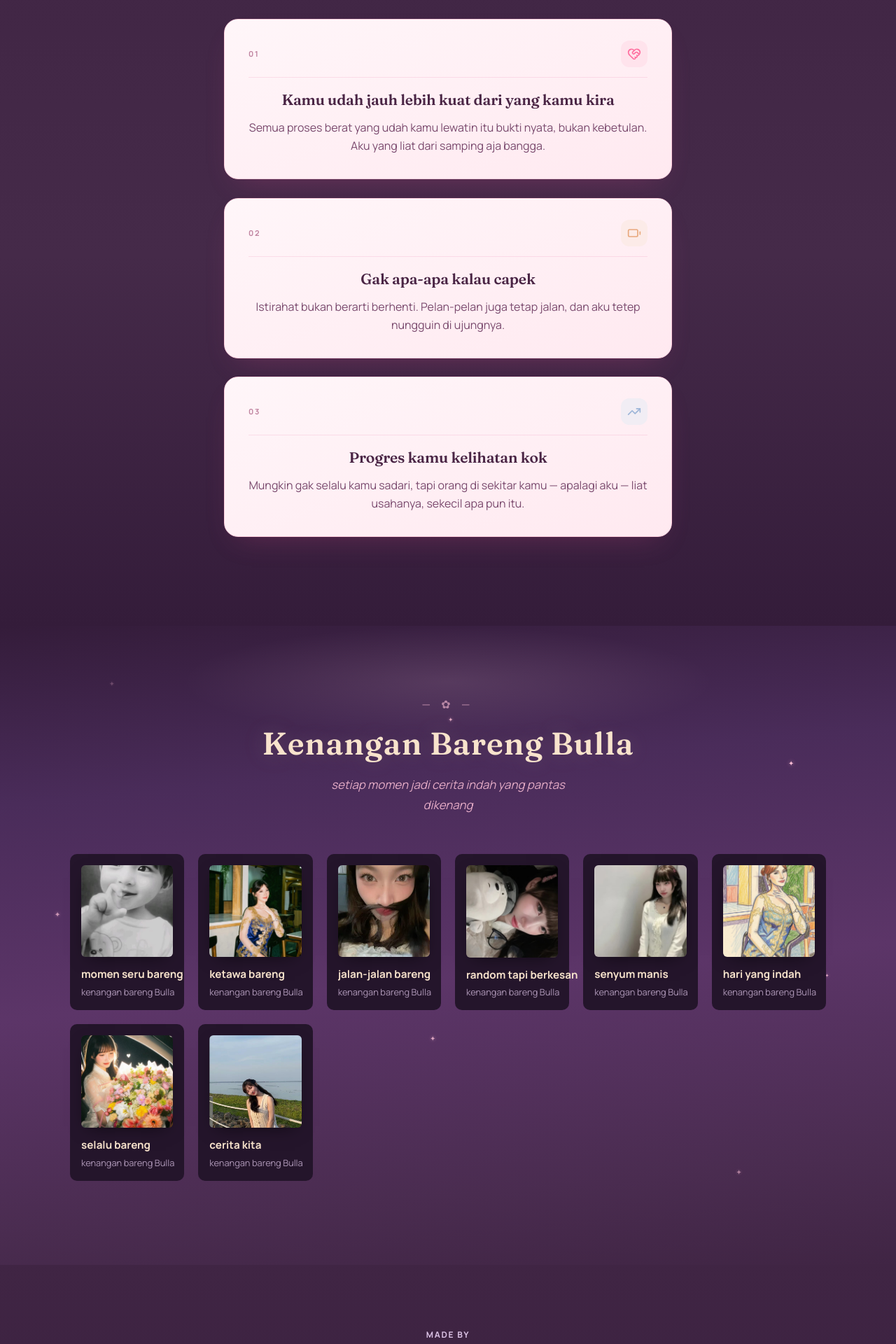
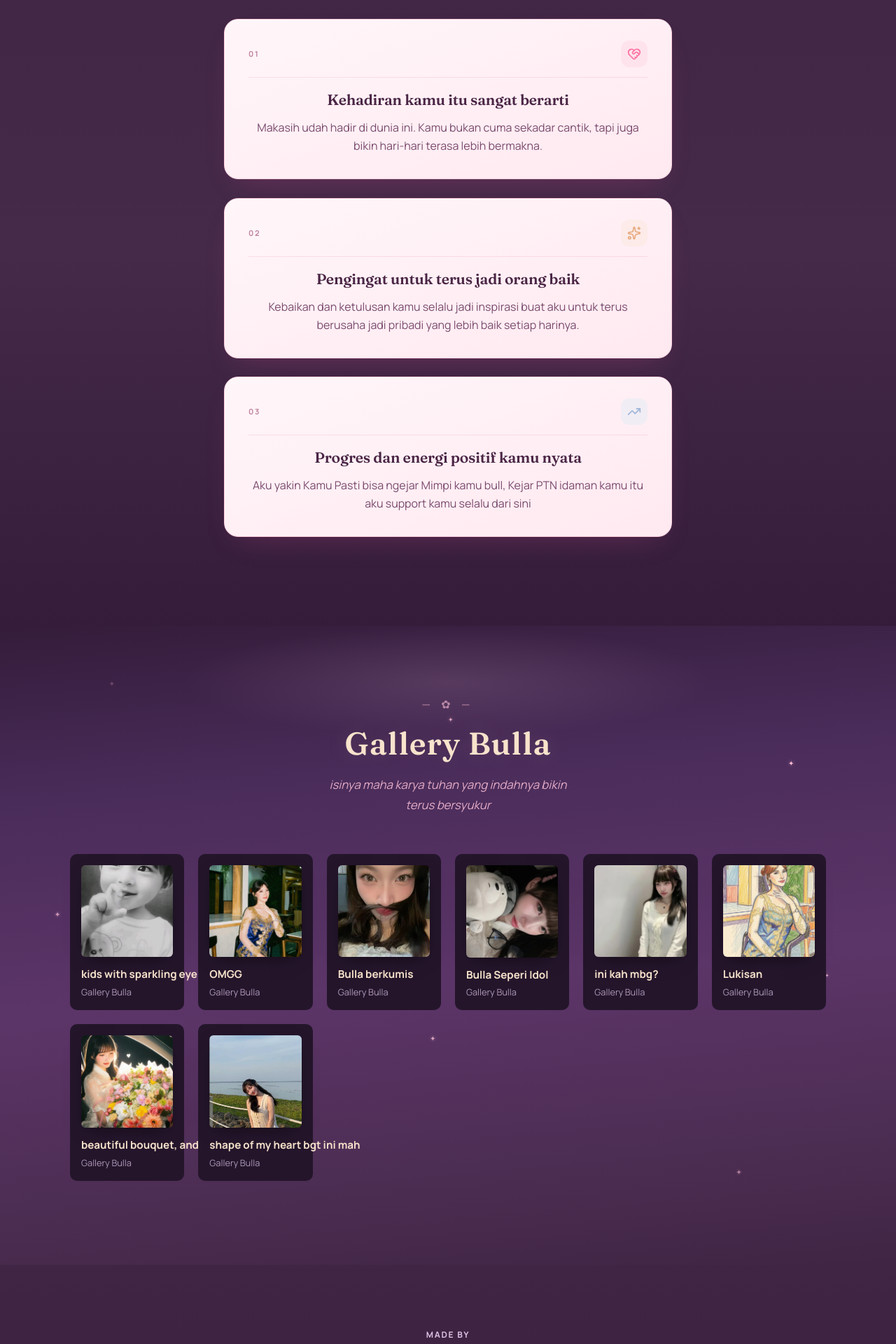
Before and after one commit to reyjinn-IT/bulla-project, a React (Vite) app: page / in a window 1280 px wide. Shown: the part 2180-4100 px from the top of the page at 70% size. Built offline with nearby package versions, Linux system fonts and the light colour scheme.

Commit message:
fix content Bulla-project V2

```diff
--- a/src/components/Encourage.tsx
+++ b/src/components/Encourage.tsx
@@ -5,20 +5,20 @@ import './Encourage.css'
 
 const CARDS: StackCard[] = [
   {
-    title: 'Kamu udah jauh lebih kuat dari yang kamu kira',
-    desc: 'Semua proses berat yang udah kamu lewatin itu bukti nyata, bukan kebetulan. Aku yang liat dari samping aja bangga.',
+    title: 'Kehadiran kamu itu sangat berarti',
+    desc: 'Makasih udah hadir di dunia ini. Kamu bukan cuma sekadar cantik, tapi juga bikin hari-hari terasa lebih bermakna.',
     icon: HeartHandshake,
     accent: '#ff6f9f',
   },
   {
-    title: 'Gak apa-apa kalau capek',
-    desc: 'Istirahat bukan berarti berhenti. Pelan-pelan juga tetap jalan, dan aku tetep nungguin di ujungnya.',
-    icon: Battery,
+    title: 'Pengingat untuk terus jadi orang baik',
+    desc: 'Kebaikan dan ketulusan kamu selalu jadi inspirasi buat aku untuk terus berusaha jadi pribadi yang lebih baik setiap harinya.',
+    icon: Sparkles,
     accent: '#e8a87c',
   },
   {
-    title: 'Progres kamu kelihatan kok',
-    desc: 'Mungkin gak selalu kamu sadari, tapi orang di sekitar kamu — apalagi aku — liat usahanya, sekecil apa pun itu.',
+    title: 'Progres dan energi positif kamu nyata',
+    desc: 'Aku yakin Kamu Pasti bisa ngejar Mimpi kamu bull, Kejar PTN idaman kamu itu aku support kamu selalu dari sini',
     icon: TrendingUp,
     accent: '#9db5d8',
   }
--- a/src/components/Gallery.css
+++ b/src/components/Gallery.css
@@ -304,22 +304,22 @@
     padding: 64px 16px 84px;
   }
   .gallery__grid {
-    grid-template-columns: repeat(2, 1fr);
-    gap: 12px;
+    grid-template-columns: 1fr;
+    gap: 14px;
   }
   .gallery__card {
-    padding: 10px;
+    padding: 14px;
   }
   .gallery__card-play {
     width: 36px;
     height: 36px;
   }
   .gallery__card-title {
-    font-size: 0.86rem;
+    font-size: 0.9rem;
     margin-top: 10px;
   }
   .gallery__card-sub {
-    font-size: 0.74rem;
+    font-size: 0.76rem;
   }
   .gallery__lightbox-close {
     top: 14px;
--- a/src/components/Gallery.tsx
+++ b/src/components/Gallery.tsx
@@ -8,14 +8,14 @@ interface Photo {
 }
 
 const PHOTOS: Photo[] = [
-  { src: '/photos/1.jpg', caption: 'momen seru bareng' },
-  { src: '/photos/2.jpg', caption: 'ketawa bareng' },
-  { src: '/photos/3.jpg', caption: 'jalan-jalan bareng' },
-  { src: '/photos/4.jpg', caption: 'random tapi berkesan' },
-  { src: '/photos/5.jpg', caption: 'senyum manis' },
-  { src: '/photos/6.jpg', caption: 'hari yang indah' },
-  { src: '/photos/7.jpg', caption: 'selalu bareng' },
-  { src: '/photos/8.jpg', caption: 'cerita kita' },
+  { src: '/photos/1.jpg', caption: 'kids with sparkling eye' },
+  { src: '/photos/2.jpg', caption: 'OMGG' },
+  { src: '/photos/3.jpg', caption: 'Bulla berkumis' },
+  { src: '/photos/4.jpg', caption: 'Bulla Seperi Idol' },
+  { src: '/photos/5.jpg', caption: 'ini kah mbg?' },
+  { src: '/photos/6.jpg', caption: 'Lukisan' },
+  { src: '/photos/7.jpg', caption: 'beautiful bouquet, and the girl also.' },
+  { src: '/photos/8.jpg', caption: 'shape of my heart bgt ini mah' },
 ]
 
 const SPARKLES = [
@@ -54,9 +54,9 @@ export default function Gallery() {
       <div ref={ref} className={`gallery__content ${visible ? 'gallery__content--visible' : ''}`}>
         <div className="gallery__header">
           <span className="gallery__ornament" aria-hidden="true">— ✿ —</span>
-          <h2 className="gallery__heading">Kenangan Bareng Bulla</h2>
+          <h2 className="gallery__heading">Gallery Bulla</h2>
           <p className="gallery__sub">
-            setiap momen jadi cerita indah yang pantas dikenang
+            isinya maha karya tuhan yang indahnya bikin terus bersyukur
           </p>
         </div>
 
@@ -76,7 +76,7 @@ export default function Gallery() {
                 </span>
               </div>
               <span className="gallery__card-title">{photo.caption}</span>
-              <span className="gallery__card-sub">kenangan bareng Bulla</span>
+              <span className="gallery__card-sub">Gallery Bulla</span>
             </button>
           ))}
         </div>
--- a/src/components/Letter.tsx
+++ b/src/components/Letter.tsx
@@ -3,23 +3,17 @@ import './Letter.css'
 
 const LETTER_PARAGRAPHS = [
   'Bulla,',
-  'Aku sebenernya bingung mulai dari mana, jadi aku mulai aja dari yang paling jujur: makasih, ya. Bukan basa-basi — makasih karena selama ini kamu tetep jadi kamu, di tengah semua hal yang lagi kamu bawa sendirian.',
-  'Aku tau capeknya gak selalu keliatan. Kadang kamu masih sempet ketawa, masih sempet nanyain kabar orang lain, padahal di dalem kepala kamu sendiri lagi rame banget. Aku lihat itu, dan itu gak luput gitu aja di mata aku.',
-  'Kamu gak harus selalu kuat di depan aku. Boleh capek, boleh nangis, boleh bilang "aku lagi gak baik-baik aja" tanpa harus jelasin panjang lebar kenapa. Aku tetep di sini, dengan versi kamu yang mana pun itu.',
-  'Progres kamu itu nyata, walau kadang kamu ngerasa jalan di tempat. Setiap langkah kecil yang kamu ambil pas lagi berat-beratnya, itu udah lebih dari cukup buat dibanggain.',
-  'Jadi tolong, pelan-pelan aja. Gak perlu buru-buru nyelesein semuanya sekarang. Istirahat itu bagian dari usaha juga, bukan kebalikannya.',
-  'Surat kecil ini cuma pengingat sederhana: ada aku, kapan pun kamu butuh. Makasih udah jadi Bulla yang ini — yang lagi berjuang, dan tetep baik di tengah semuanya.',
-  '— dari yang selalu dukung kamu, diam-diam maupun terang-terangan.',
+  'Aku sebenernya bingung mulai dari mana, tapi aku mau mulai dari satu hal yang paling jujur: terimakasih banget ya, kamu udah hadir di dunia ini.',
+  'Jujur, awalnya aku kira kamu itu cuma wanita yang sekadar cantik. Tapi ternyata aku salah besar. Kamu jauh lebih dari itu—kamu wanita yang begitu baik, dan kehadiran kamu selalu jadi pengingat buat aku untuk terus berusaha jadi orang baik juga.',
+  'Setiap senyuman, kebaikan kecil yang kamu lakuin selalu bikin aku kagum. Kamu punya energi positif yang bikin tempat di sekitar kamu kerasa lebih hangat.',
+  'Surat kecil ini cuma pengingat sederhana: makasih udah jadi Bulla yang sekarang—wanita yang gak cuma cantik di luar, tapi juga punya hati yang luar biasa baik.',
+  'Tetep jadi diri kamu yang sekarang ya. Ada aku di sini, yang bakal selalu dukung kamu.',
 ]
 
 const FLOWER_PETALS = 12
 
 const FLOWER_MESSAGES = [
-  'kamu istimewa, Bulla',
-  'makasih udah jadi kamu apa adanya',
-  'kamu pantas dapet yang baik-baik',
-  'satu lagi ya: aku bangga sama kamu',
-  'pelan-pelan aja, aku tetep di sini',
+  'kalo kata LANY kamu itu "prettiest thing i`ve ever seen"',
 ]
 
 export default function Letter() {
@@ -117,7 +111,7 @@ export default function Letter() {
           aria-label="Kejutan!"
         >
           <span className="letter__surprise-icon">🎀</span>
-          <span className="letter__surprise-text">ada kejutan buat kamu!</span>
+          <span className="letter__surprise-text">klik ini!</span>
           <span className="letter__surprise-dot" />
         </button>
       </div>
@@ -164,7 +158,7 @@ export default function Letter() {
 
             {/* message */}
             <p className="letter__flower-msg">
-              {flowerMsg} <span className="letter__flower-msg-heart">♥</span>
+              {flowerMsg} <span className="letter__flower-msg-heart"></span>
             </p>
 
             <button
--- a/src/components/MusicPlayer.tsx
+++ b/src/components/MusicPlayer.tsx
@@ -1,16 +1,8 @@
 import { useEffect, useRef, useState } from 'react'
 import './MusicPlayer.css'
 
-const TRACK_SRC = '/public/song/lagu.mp3'
+const TRACK_SRC = '/song/lagu.mp3'
 
-/**
- * Background music that tries to autoplay as soon as the page loads.
- * Browsers block unmuted autoplay until the visitor has interacted with
- * the page at least once, so if the initial attempt is blocked, this
- * quietly retries on the very first tap/click/keypress anywhere on the
- * page instead of failing silently forever. A small floating pill also
- * lets Bulla pause/resume it by hand.
- */
 export default function MusicPlayer() {
   const audioRef = useRef<HTMLAudioElement | null>(null)
   const [playing, setPlaying] = useState(false)
@@ -24,8 +16,6 @@ export default function MusicPlayer() {
         .play()
         .then(() => setPlaying(true))
         .catch(() => {
-          // autoplay blocked by the browser — the interaction listeners
-          // below will retry as soon as the visitor does anything
         })
     }
 
--- a/src/components/Signature.tsx
+++ b/src/components/Signature.tsx
@@ -11,9 +11,9 @@ export default function Signature() {
         <p className="signature__label">made by</p>
         <Lanyard
           photo="/photos/me.jpg"
-          name="JiNn"
-          role="Web Developer"
-          idNumber="2025-JINN-0001"
+          name="Rey"
+          role="hehe"
+          idNumber="2607-Rey-2026"
           ropeColor={['#c8a8d8', '#8a5a9a', '#b888c8']}
           height={420}
         />
```
